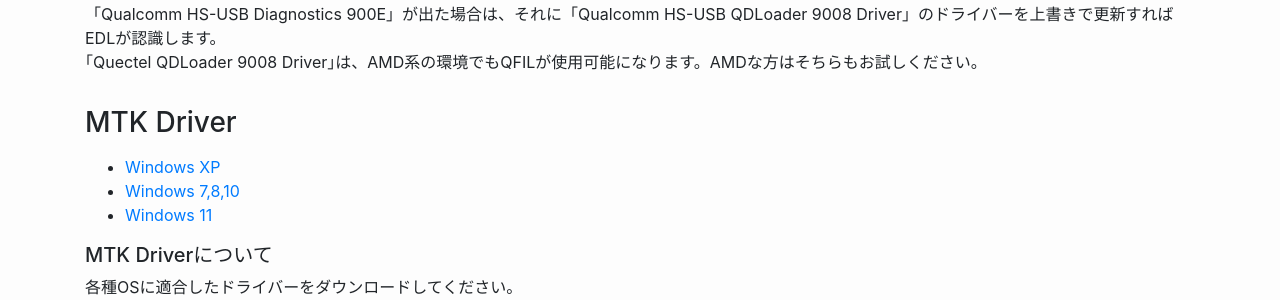
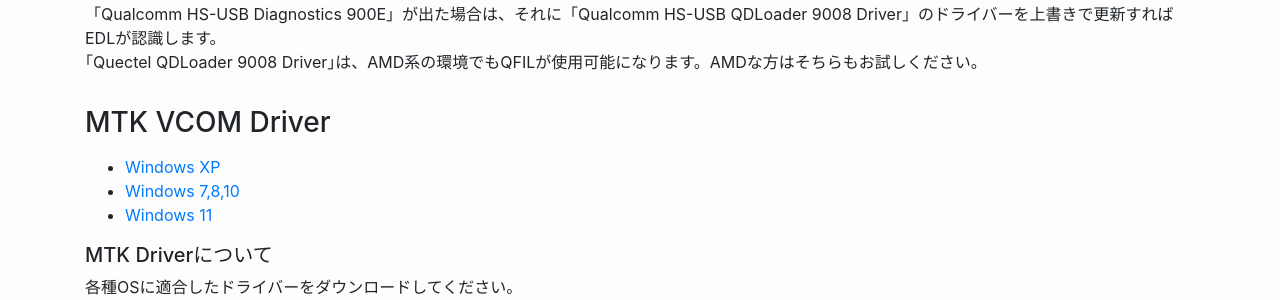
Before and after one commit to reindex-ot/reindex-ot.github.io, a Jekyll site: the page built from other.md, in a window 1280 px wide. Shown: the part 478-778 px from the top of the page. Built offline with Jekyll 4.4.1, drawn with Linux system fonts in a browser that asks for light colours.

Commit message:
Update other.md
Signed-off-by: Re*Index. (ot_inc) <32851879+reindex-ot@users.noreply.github.com>

```diff
--- a/other.md
+++ b/other.md
@@ -18,7 +18,7 @@ permalink: /other/
 「Qualcomm HS-USB Diagnostics 900E」が出た場合は、それに「Qualcomm HS-USB QDLoader 9008 Driver」のドライバーを上書きで更新すればEDLが認識します。<br>
 ｢Quectel QDLoader 9008 Driver｣は、AMD系の環境でもQFILが使用可能になります。AMDな方はそちらもお試しください。<br>
 
-### MTK Driver
+### MTK VCOM Driver
 - [Windows XP](https://drive.google.com/uc?export=download&id=1rbDPoruUCM-ss0fDI6pZOj7qxoHvo089)
 - [Windows 7,8,10](https://drive.google.com/uc?export=download&id=168ZyTrZ-dSMTq01jf4BdQV-djWmf-x42)
 - [Windows 11](https://drive.google.com/uc?export=download&id=1d9Xz19YL6eRd-gxM7G9TTZcO3RaM3fO7)
```
